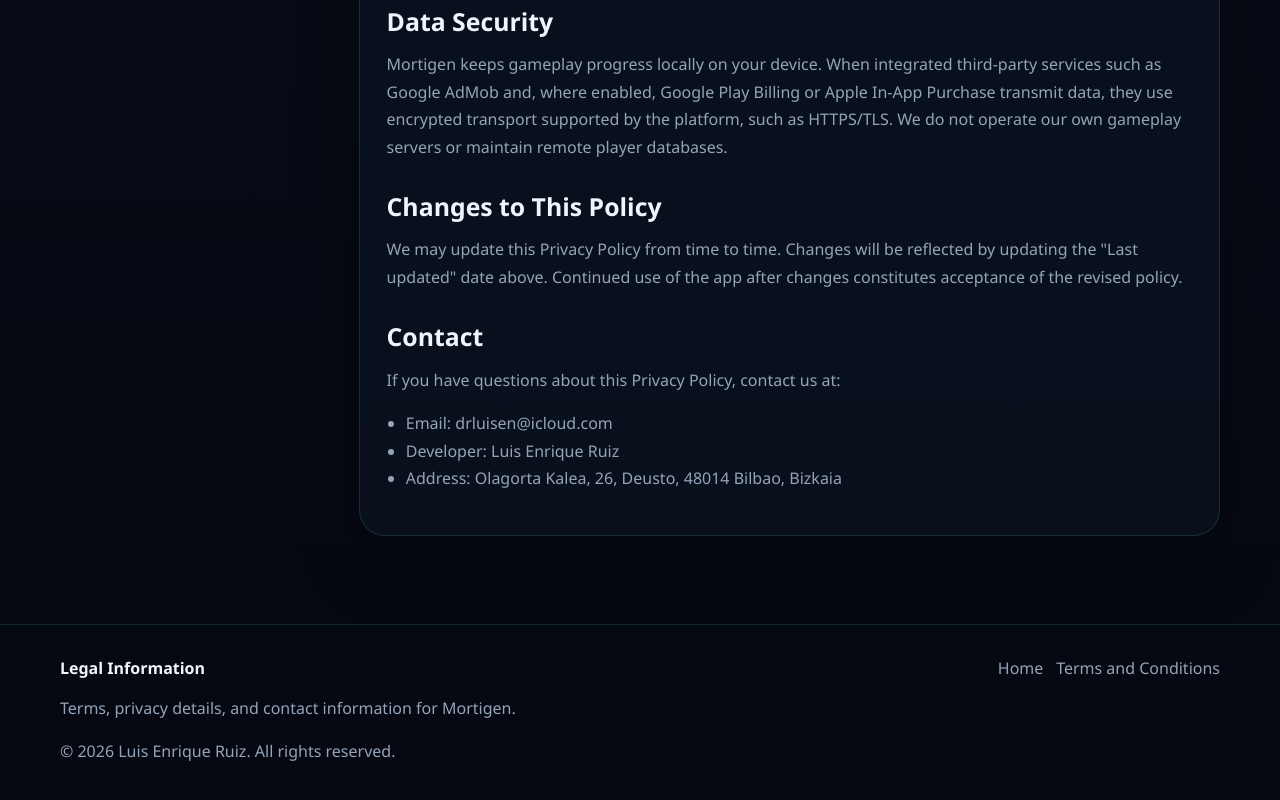
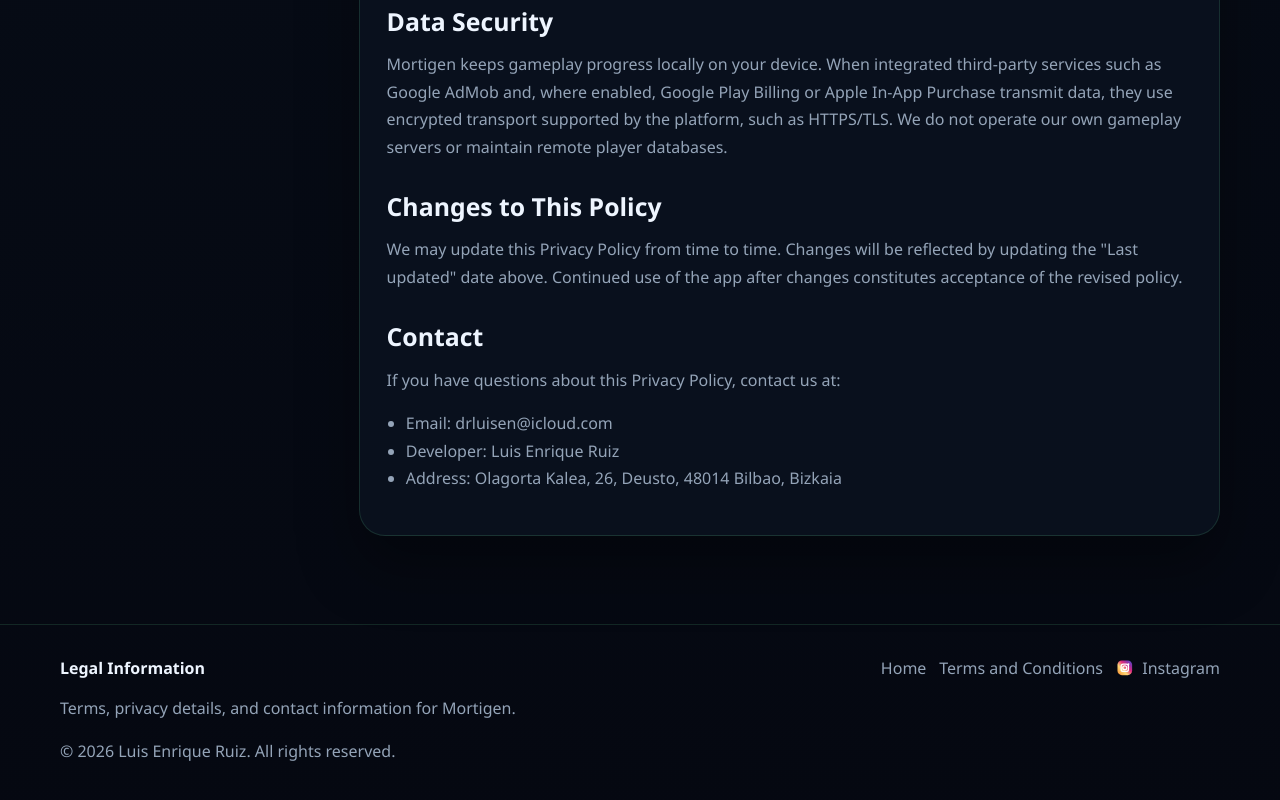
Before and after one commit to koldo92/mortigen, a plain HTML site: page privacy.html in a window 1280 px wide. Shown: the part 2485-3285 px from the top of the page. Drawn offline with Linux system fonts and the light colour scheme.

Commit message:
instagram link added

```diff
--- a/assets/css/site.css
+++ b/assets/css/site.css
@@ -666,6 +666,18 @@
   color: var(--muted);
 }
 
+.footer-social-link {
+  display: inline-flex;
+  align-items: center;
+  gap: 0.55rem;
+}
+
+.footer-social-link svg {
+  width: 1.1rem;
+  height: 1.1rem;
+  flex: none;
+}
+
 .footer-links a:hover,
 .footer-links a:focus-visible {
   color: var(--text);
--- a/privacy.html
+++ b/privacy.html
@@ -412,6 +412,31 @@
           >
             Terms and Conditions
           </a>
+          <a
+            class="footer-social-link"
+            href="https://www.instagram.com/mortigengame"
+            target="_blank"
+            rel="noopener noreferrer"
+            aria-label="Instagram"
+            title="Instagram"
+          >
+            <svg viewBox="0 0 24 24" aria-hidden="true" focusable="false">
+              <defs>
+                <linearGradient id="instagram-gradient-privacy" x1="0%" y1="100%" x2="100%" y2="0%">
+                  <stop offset="0%" stop-color="#f58529" />
+                  <stop offset="35%" stop-color="#feda77" />
+                  <stop offset="60%" stop-color="#dd2a7b" />
+                  <stop offset="82%" stop-color="#8134af" />
+                  <stop offset="100%" stop-color="#515bd4" />
+                </linearGradient>
+              </defs>
+              <rect x="2" y="2" width="20" height="20" rx="6" fill="url(#instagram-gradient-privacy)" />
+              <rect x="7" y="7" width="10" height="10" rx="3" fill="none" stroke="#fff" stroke-width="1.8" />
+              <circle cx="12" cy="12" r="2.7" fill="none" stroke="#fff" stroke-width="1.8" />
+              <circle cx="17.1" cy="6.9" r="1.2" fill="#fff" />
+            </svg>
+            <span>Instagram</span>
+          </a>
         </div>
       </div>
     </footer>
```
Also changed, not shown: index.html (+25 -0 lines), terms.html (+25 -0 lines).
